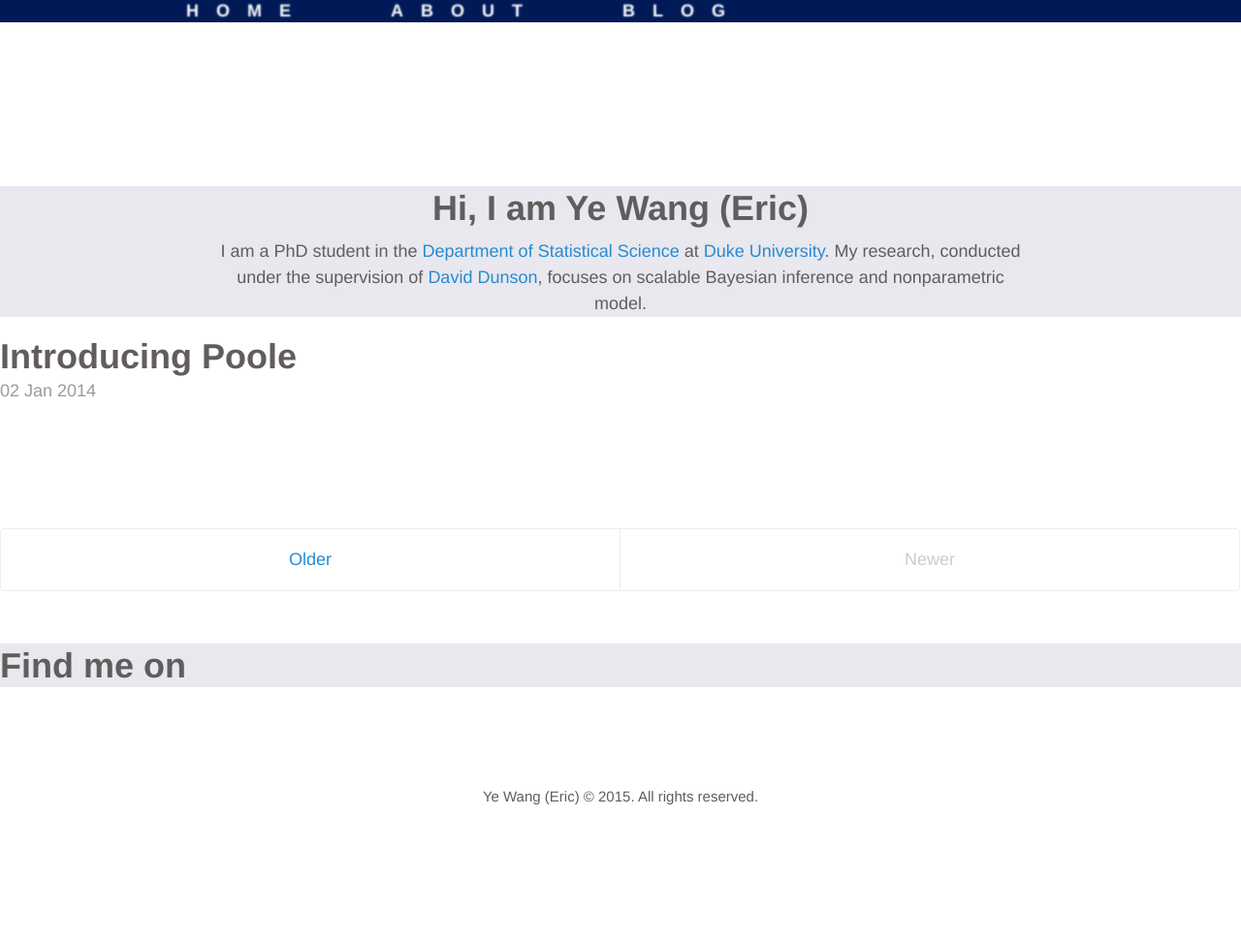
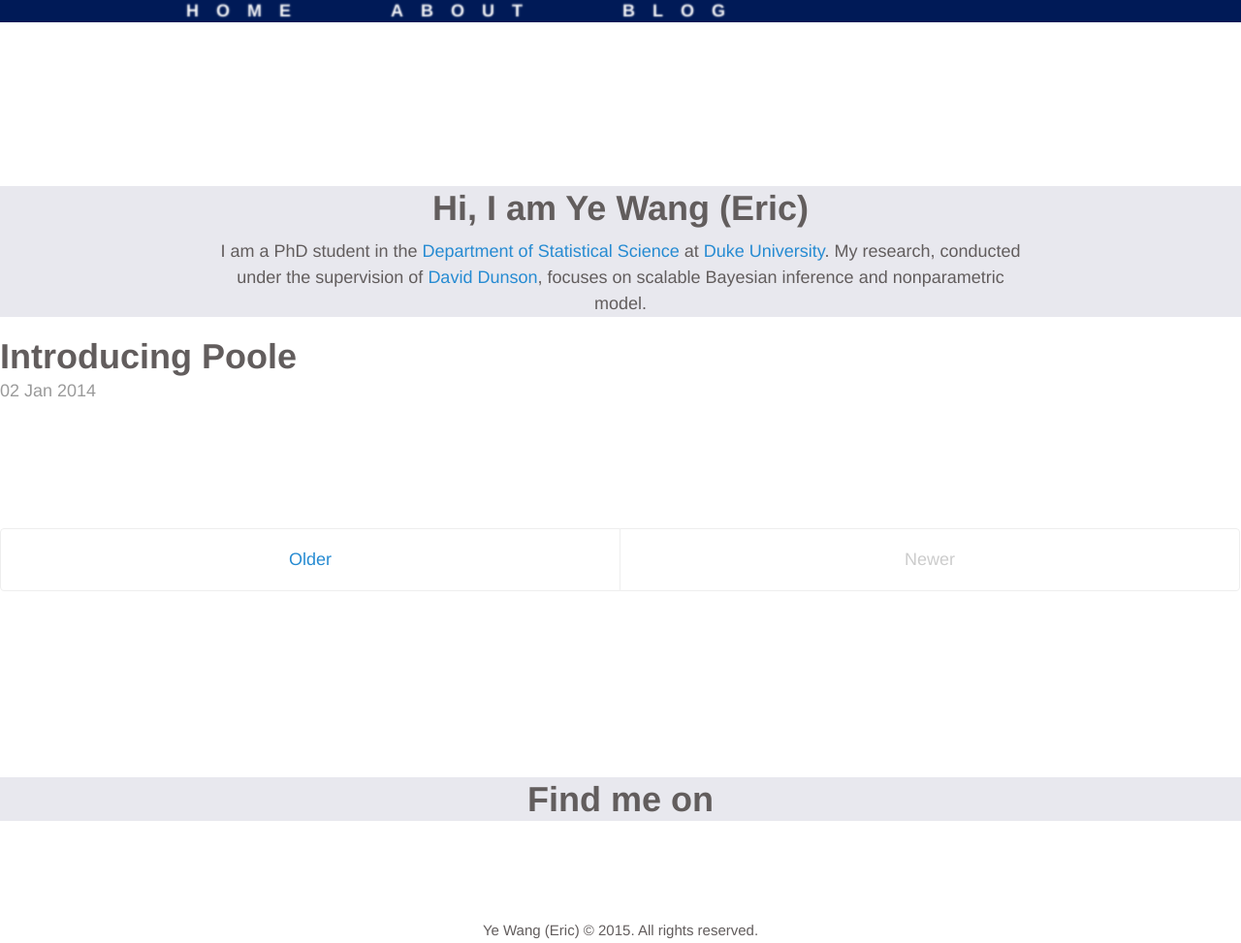
Before and after one commit to ericyewang/ericyewang.github.io, a Jekyll site: the page built from index.html, in a window 1280 px wide. Shown: the whole page at 97% size. Built offline with Jekyll 4.4.1, drawn with Linux system fonts in a browser that asks for light colours; the list of posts is cut into pages by our own code; before the commit the page ends 900 px from its top, so only the background shows below that.

Commit message:
Update index.html

```diff
--- a/index.html
+++ b/index.html
@@ -13,7 +13,7 @@
 
 <!-- Most Recent Blog -->
 <div class="jumbotron1">
-<div class="container-home-1">
+<div class="container-home-small">
 <div class="posts">
   {% for post in paginator.posts %}
   <article class="post">
@@ -45,7 +45,7 @@
 
 <!-- Social Network -->
 <div class="jumbotron2">
-<div class="container-home-1">
+<div class="container-home">
   <h1>Find me on</h1>
   </div>
   </div>
```
